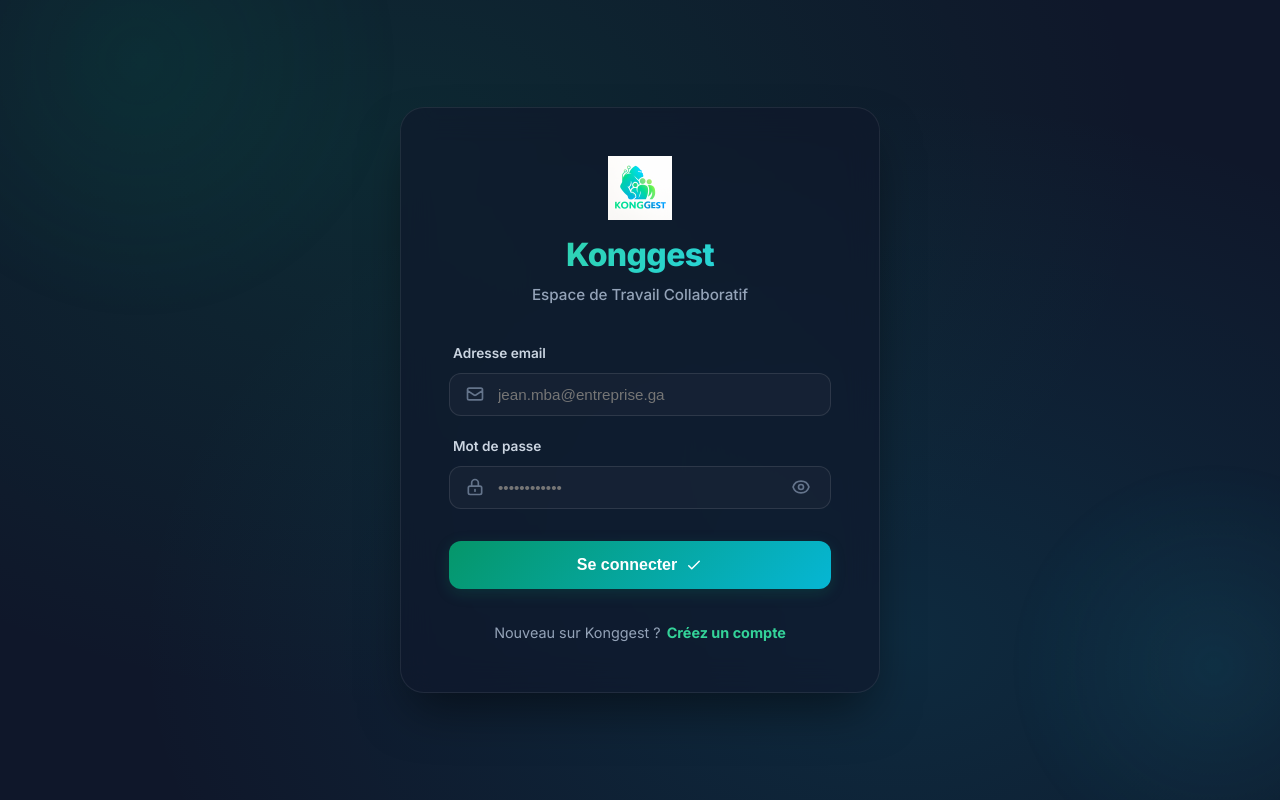
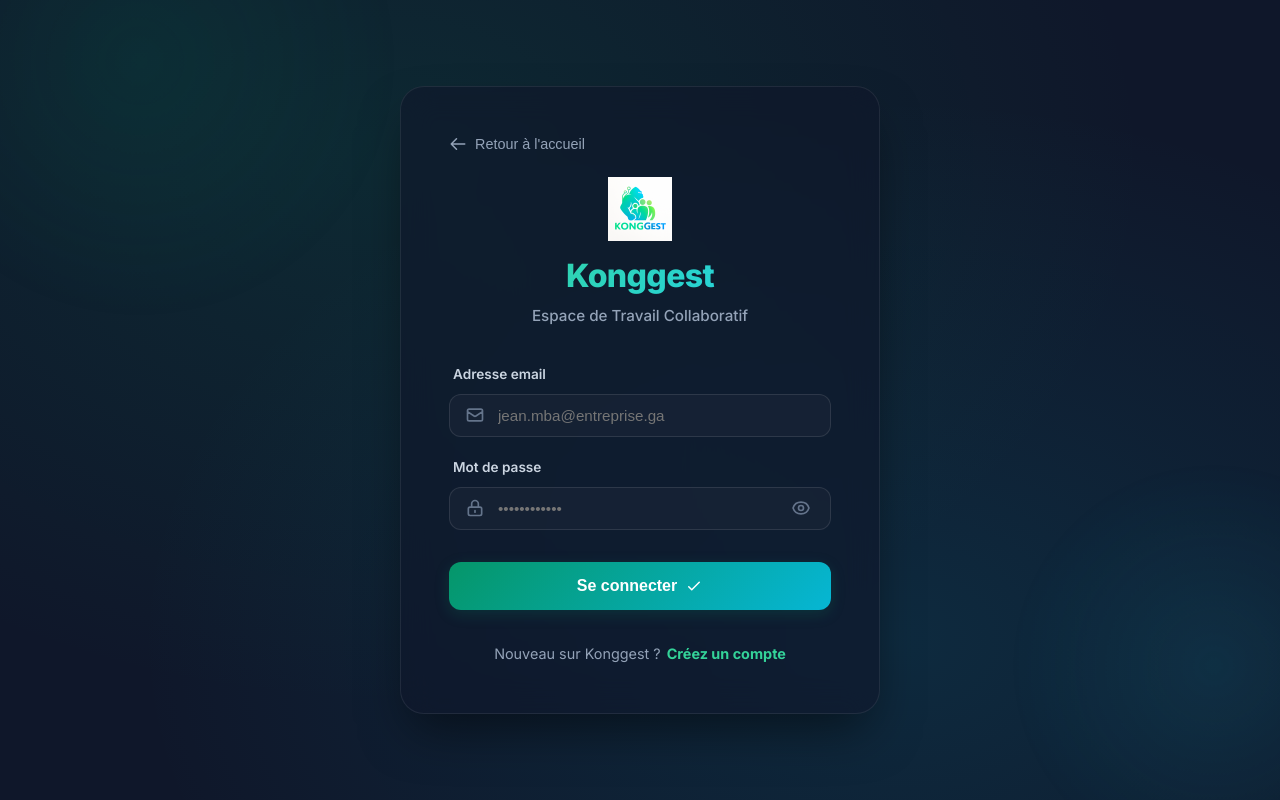
Before and after one commit to taigerdev45/Konggest, a Next.js app in the folder frontend/: page /login in a window 1280 px wide. Built offline with nearby package versions, Linux system fonts and the light colour scheme; no server answers.

Commit message:
feat: add back button on login page to return to public landing

```diff
--- a/frontend/src/app/(auth)/login/login.module.css
+++ b/frontend/src/app/(auth)/login/login.module.css
@@ -67,6 +67,25 @@
 
 .card_large {
   max-width: 540px;
+}
+
+/* Back Button */
+.backBtn {
+  display: flex;
+  align-items: center;
+  gap: 8px;
+  background: none;
+  border: none;
+  color: #94A3B8;
+  font-size: 0.9rem;
+  cursor: pointer;
+  padding: 0;
+  margin-bottom: 24px;
+  transition: color 0.3s ease;
+}
+
+.backBtn:hover {
+  color: #34D399;
 }
 
 @keyframes slideUp {
--- a/frontend/src/app/(auth)/login/page.js
+++ b/frontend/src/app/(auth)/login/page.js
@@ -15,7 +15,8 @@
   HiOutlineOfficeBuilding,
   HiOutlineUser,
   HiOutlineExclamationCircle,
-  HiOutlineCheck
+  HiOutlineCheck,
+  HiOutlineArrowLeft
 } from 'react-icons/hi';
 import styles from './login.module.css';
 
@@ -89,6 +90,16 @@
       <div className={styles.bgOrb2} />
 
       <div className={`${styles.card} ${isRegister ? styles.card_large : ''}`}>
+        {/* Back Button */}
+        <button
+          type="button"
+          className={styles.backBtn}
+          onClick={() => router.push('/')}
+        >
+          <HiOutlineArrowLeft size={18} />
+          Retour à l&apos;accueil
+        </button>
+
         {/* Logo Section */}
         <div className={styles.logoSection}>
           <div className={styles.logoIcon}>
```
